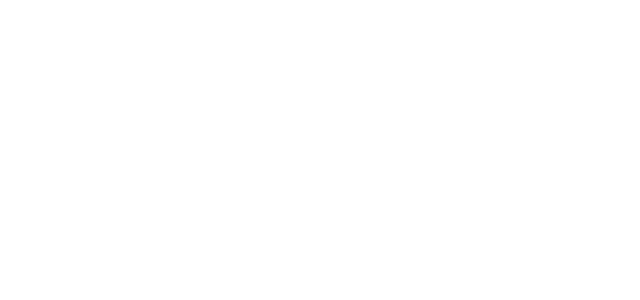
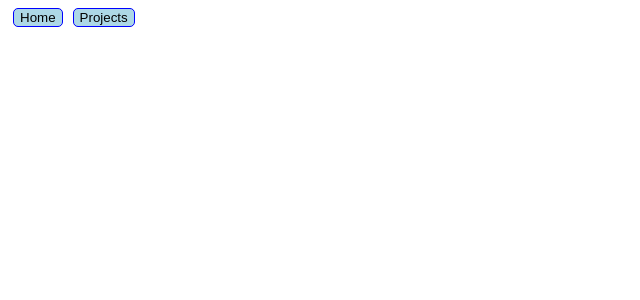
Before and after one commit to solo-nko/homepage, a Vue app: page / in a window 1280 px wide. Shown: the top 300 px of the page, without its empty margins (0-640 px from the left). Built offline with nearby package versions, Linux system fonts and the light colour scheme.

Commit message:
work on navigation

```diff
--- a/src/App.vue
+++ b/src/App.vue
@@ -1,2 +1,15 @@
 <template>
+	<header><TheNavigation></TheNavigation></header>
+	<body></body>
 </template>
+
+<script lang="ts">
+import TheNavigation from "./components/TheNavigation.vue";
+
+export default {
+	components: {
+		TheNavigation
+	}
+};
+
+</script>
--- /dev/null
+++ b/src/components/NavButton.vue
@@ -0,0 +1,32 @@
+<template>
+	<button><slot>placeholder</slot></button>
+</template>
+
+<script lang="ts">
+export default {
+	props: {
+		label: String,
+	},
+};
+</script>
+
+<style scoped>
+button {
+	background-color: lightblue;
+	border: 1px blue solid;
+	border-radius: 5px;
+	margin: 0 5px;
+	transition: box-shadow 100ms, transform 100ms;
+}
+
+button:hover {
+	cursor: pointer;
+	box-shadow: 2px 2px grey;
+	transform: translate(-2px, -2px);
+}
+
+button:active {
+	box-shadow: none;
+	transform: none;
+}
+</style>
--- /dev/null
+++ b/src/components/TheNavigation.vue
@@ -0,0 +1,16 @@
+<template>
+	<nav>
+		<NavButton>Home</NavButton>
+		<NavButton>Projects</NavButton>
+	</nav>
+</template>
+
+<script lang="ts">
+import NavButton from "./NavButton.vue";
+
+export default {
+	components: {
+		NavButton,
+	},
+};
+</script>
```
Also changed, not shown: src/router/index.ts (+12 -20 lines), .eslintrc.json.
